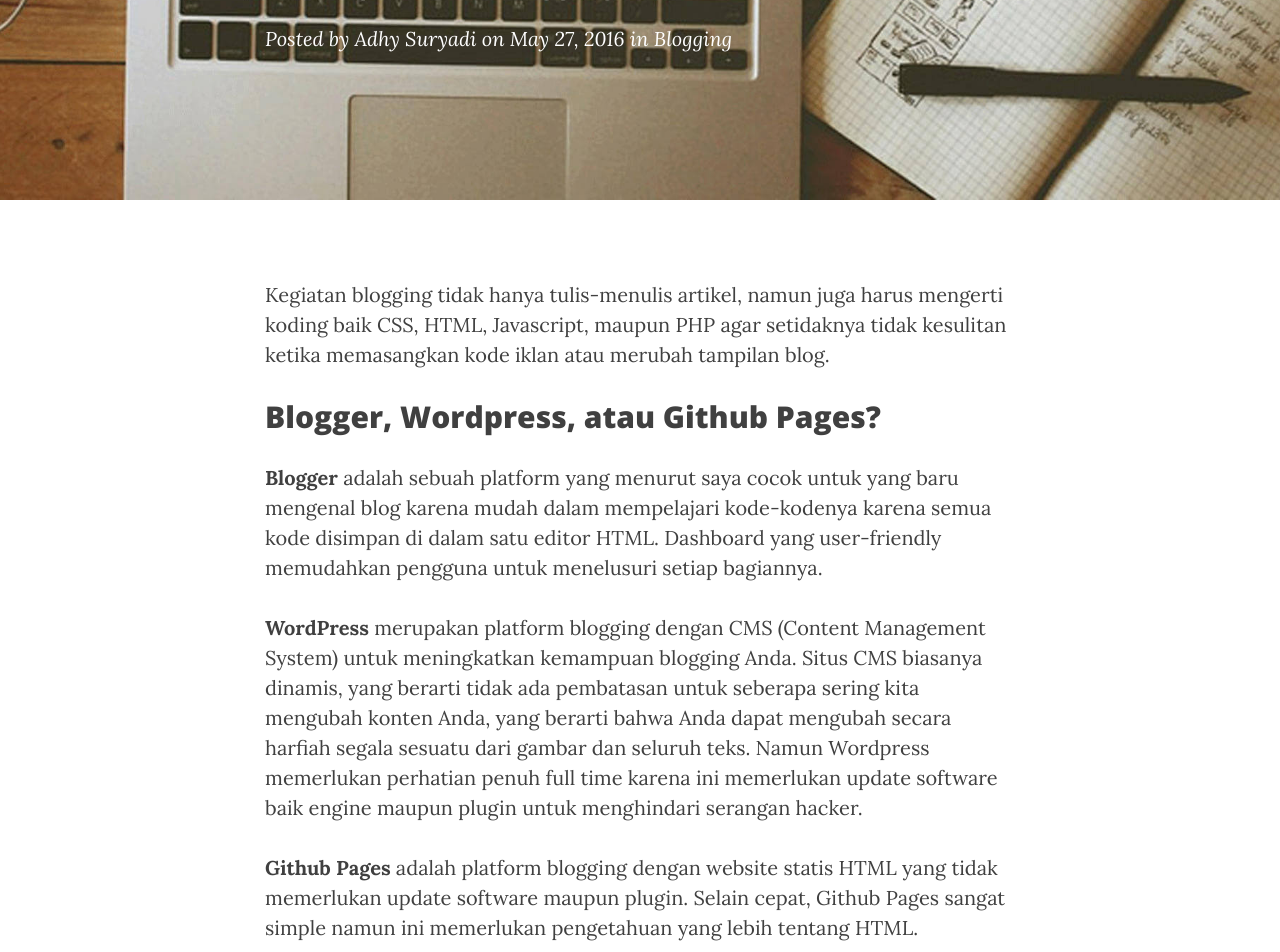
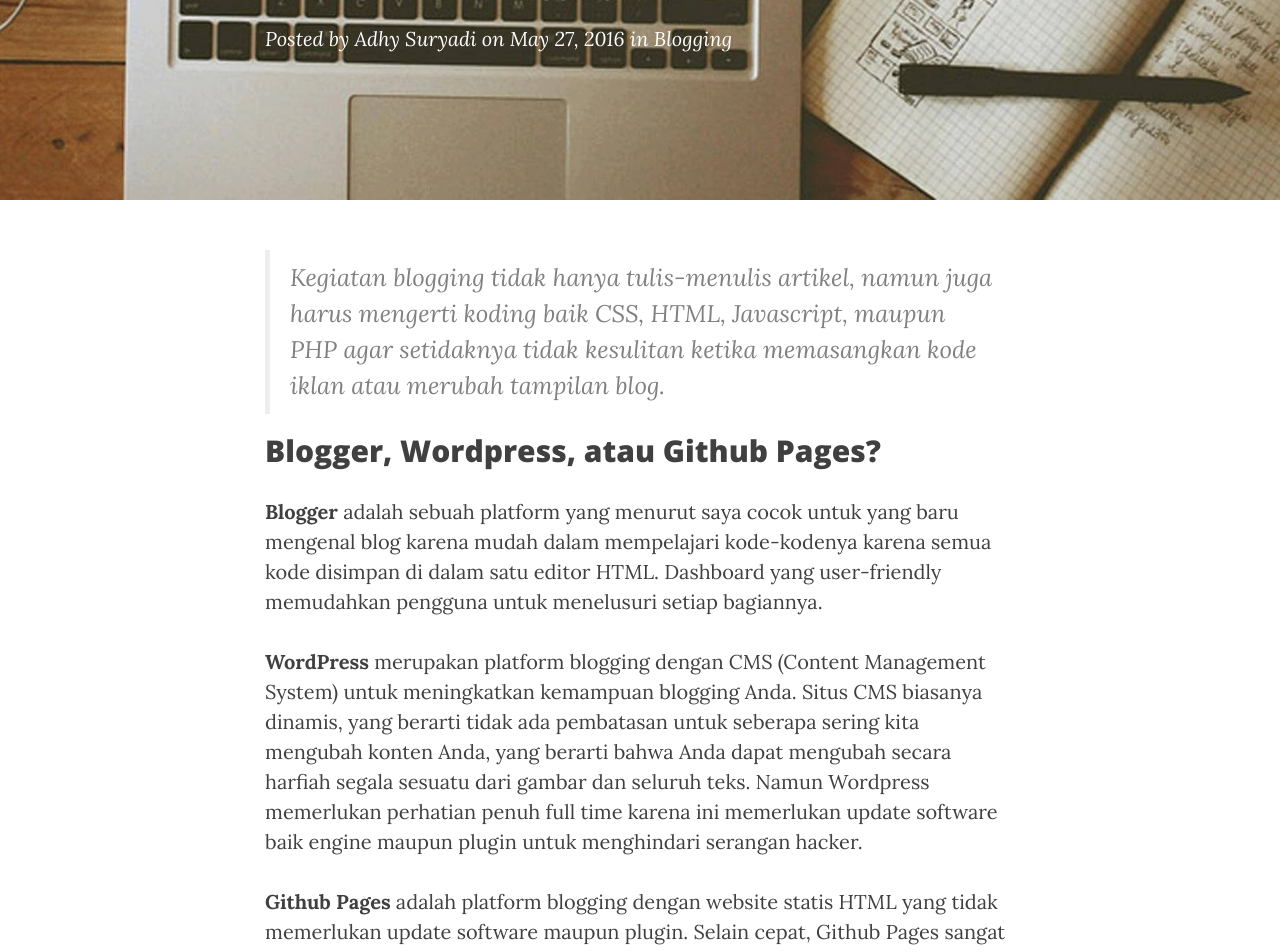
Before and after one commit to KompiAjaib/kompiajaib.github.io, a Jekyll site: the page built from _posts/2016-05-27-blogger-wordpress-github.markdown, in a window 1280 px wide. Shown: the part 369-1321 px from the top of the page. Built offline with Jekyll 4.4.1, drawn with Linux system fonts in a browser that asks for light colours; nearby versions of some CDN libraries; comment, search, counter and statistics services are not loaded.

```diff
--- a/_posts/2016-05-27-blogger-wordpress-github.markdown
+++ b/_posts/2016-05-27-blogger-wordpress-github.markdown
@@ -10,7 +10,7 @@ header-img: "img/blogging.jpg"
 image: "img/blogging.jpg"
 ---
 
-Kegiatan blogging tidak hanya tulis-menulis artikel, namun juga harus mengerti koding baik CSS, HTML, Javascript, maupun PHP agar setidaknya tidak kesulitan ketika memasangkan kode iklan atau merubah tampilan blog.
+> Kegiatan blogging tidak hanya tulis-menulis artikel, namun juga harus mengerti koding baik CSS, HTML, Javascript, maupun PHP agar setidaknya tidak kesulitan ketika memasangkan kode iklan atau merubah tampilan blog.
 
 ## Blogger, Wordpress, atau Github Pages?
 
```
